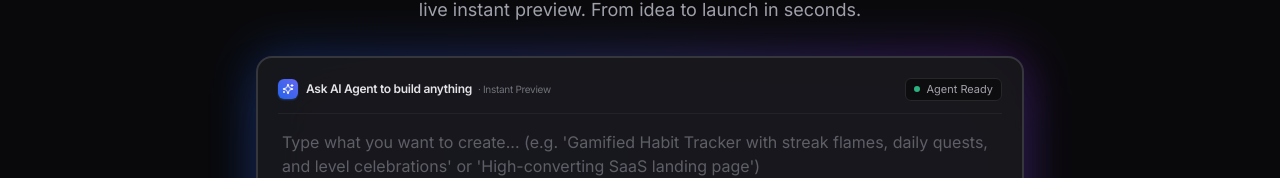
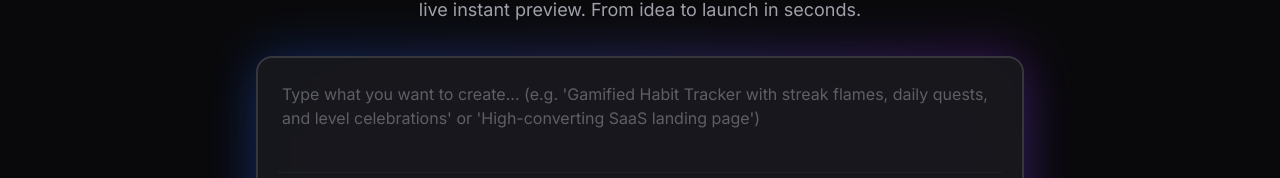
Before and after one commit to prodevfullstk/builder, a Next.js app: page / in a window 1280 px wide. Shown: the part 286-464 px from the top of the page. Built offline with nearby package versions, Linux system fonts and the light colour scheme; no server answers.

Commit message:
chore(chatbox): remove top ribbon header from chatbox

```diff
--- a/app/page.tsx
+++ b/app/page.tsx
@@ -177,22 +177,6 @@ export default function HomePage() {
               id="prompt-box"
               className="relative bg-zinc-900/95 backdrop-blur-2xl border-2 border-zinc-700/80 group-hover:border-zinc-600 group-focus-within:border-blue-500/90 rounded-2xl p-4 sm:p-5 shadow-2xl shadow-blue-950/50 text-left transition-all duration-300"
             >
-              {/* Chatbox Header Ribbon */}
-              <div className="flex items-center justify-between pb-3 mb-3 border-b border-zinc-800/80">
-                <div className="flex items-center gap-2">
-                  <div className="w-5 h-5 rounded-md bg-gradient-to-tr from-blue-600 to-indigo-500 flex items-center justify-center shadow-sm shadow-blue-500/30">
-                    <Sparkles className="w-3 h-3 text-white" />
-                  </div>
-                  <span className="text-xs font-semibold text-zinc-200 tracking-tight flex items-center gap-1.5">
-                    <span>Ask AI Agent to build anything</span>
-                    <span className="text-[10px] text-zinc-500 font-normal">· Instant Preview</span>
-                  </span>
-                </div>
-                <div className="flex items-center gap-1.5 text-[11px] text-zinc-400 bg-zinc-950/70 border border-zinc-800 px-2 py-0.5 rounded-md">
-                  <span className="w-1.5 h-1.5 rounded-full bg-emerald-400 animate-pulse" />
-                  <span>Agent Ready</span>
-                </div>
-              </div>
 
               {/* Textarea Input */}
               <textarea
```
